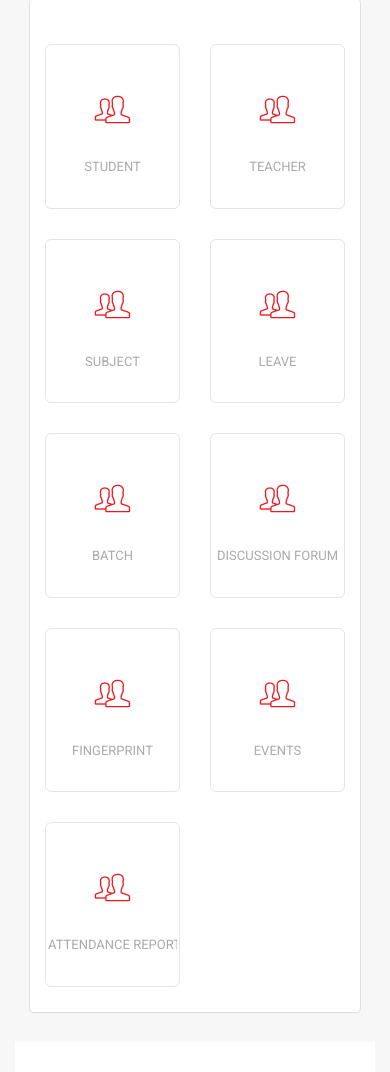
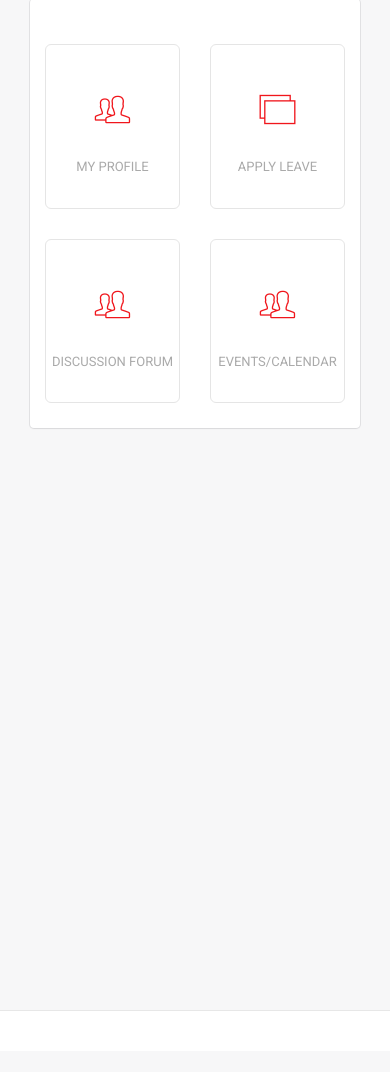
Before and after one commit to manjuthampi/attendance_system, a PHP site: page /dashboard.php?status=1 in a window 390 px wide. Shown: the part 92-1164 px from the top of the page. Run offline with PHP 8.4, Linux system fonts and the light colour scheme; the visitor is signed in with stand-in values (Sample User, id 1); some libraries are stand-ins or nearby versions; grey boxes are pictures that could not be loaded.

Commit message:
Add files via upload

```diff
--- a/common/menu.php
+++ b/common/menu.php
@@ -3,7 +3,7 @@ session_start();
 
 if($_SESSION['type']=="")
 {
-	header("location:../login/login.php");
+header("location:../../admin/login/login.php");
 }
 
 $title="";
@@ -67,28 +67,20 @@ $title="";
             <ul class="nav">
 
 
-                 <li>
+          <li>
                     <a href="../dashboard/dashboard.php">
                         <i class="pe-7s-home"></i>
                         <p>Home </p>
                     </a>
                 </li>
-                <!-- <li>
-                    <a href="../station/select.php">
-                        <i class="pe-7s-news-paper"></i>
-                        <p>Station </p>
-                    </a>
-                </li>
 
 
                  <li>
-                    <a href="../offer/select.php">
-                        <i class="pe-7s-news-paper"></i>
-                        <p>Offer </p>
+                    <a href="../apply leave/select.php">
+                        <i class="pe-7s-way"></i>
+                        <p>Apply Leave </p>
                     </a>
                 </li>
-
-                -->
 
 
 
--- a/dashboard/dashboard.php
+++ b/dashboard/dashboard.php
@@ -6,7 +6,7 @@ if ($status == "logout")
     session_start();
     session_unset();
     session_destroy();
-	header("location:../login/login.php");
+	header("location:../../admin/login/login.php");
 }
 ?>
 <?php
@@ -85,57 +85,31 @@ background:#666;
                             <div class="content all-icons">
                                 <div class="row">
 
+                                 <div class="font-icon-list col-lg-2 col-md-3 col-sm-4 col-xs-6 col-xs-6">
+                                <a href="../my profile/select.php">    <div class="font-icon-detail"><i class="pe-7s-users"></i>
+                                      <input type="text" value="MY PROFILE">
+                                    </div></a></div>
+
                                   <div class="font-icon-list col-lg-2 col-md-3 col-sm-4 col-xs-6 col-xs-6">
-                                <a href="../student/select.php">    <div class="font-icon-detail"><i class="pe-7s-users"></i>
-                                      <input type="text" value="STUDENT">
+                                <a href="../apply leave/select.php">    <div class="font-icon-detail"><i class="pe-7s-photo-gallery"></i>
+                                      <input type="text" value="APPLY LEAVE">
                                     </div></a>
                                   </div>
 
-                                  <div class="font-icon-list col-lg-2 col-md-3 col-sm-4 col-xs-6 col-xs-6">
-                                <a href="../teacher/select.php">    <div class="font-icon-detail"><i class="pe-7s-users"></i>
-                                      <input type="text" value="TEACHER">
-                                    </div></a>
-                                  </div>
-
-
-
-                                  <div class="font-icon-list col-lg-2 col-md-3 col-sm-4 col-xs-6 col-xs-6">
-                                <a href="../subject/select.php">    <div class="font-icon-detail"><i class="pe-7s-users"></i>
-                                      <input type="text" value="SUBJECT">
-                                    </div></a></div>
-
-                                   <div class="font-icon-list col-lg-2 col-md-3 col-sm-4 col-xs-6 col-xs-6">
-                                <a href="../leave/select.php">    <div class="font-icon-detail"><i class="pe-7s-users"></i>
-                                      <input type="text" value="LEAVE">
-                                    </div></a>
+                                        <div class="font-icon-list col-lg-2 col-md-3 col-sm-4 col-xs-6 col-xs-6">
+                                <a href="../discussion forum/select.php">    <div class="font-icon-detail"><i class="pe-7s-users"></i>
+                                      <input type="text" value="DISCUSSION FORUM"></div></a>
                                   </div>
 
                                    <div class="font-icon-list col-lg-2 col-md-3 col-sm-4 col-xs-6 col-xs-6">
-                                <a href="../batch/select.php">    <div class="font-icon-detail"><i class="pe-7s-users"></i>
-                                      <input type="text" value="BATCH">
-                                    </div></a>
-                                  </div>
-                                        <div class="font-icon-list col-lg-2 col-md-3 col-sm-4 col-xs-6 col-xs-6">
-                                <a href="../leave/select.php">    <div class="font-icon-detail"><i class="pe-7s-users"></i>
-                                      <input type="text" value="DISCUSSION FORUM">
-                                    </div></a>
-                                  </div>
-                                  <div class="font-icon-list col-lg-2 col-md-3 col-sm-4 col-xs-6 col-xs-6">
-                                <a href="../fingerprint/select.php">    <div class="font-icon-detail"><i class="pe-7s-users"></i>
-                                      <input type="text" value="FINGERPRINT">
-                                    </div></a>
-                                </div>
-                                <div class="font-icon-list col-lg-2 col-md-3 col-sm-4 col-xs-6 col-xs-6">
-                                <a href="../event/select.php">    <div class="font-icon-detail"><i class="pe-7s-users"></i>
-                                      <input type="text" value="EVENTS">
+                                <a href="../event/index.php">    <div class="font-icon-detail"><i class="pe-7s-users"></i>
+                                      <input type="text" value="EVENTS/CALENDAR">
                                     </div></a>
                                 </div>
 
-<div class="font-icon-list col-lg-2 col-md-3 col-sm-4 col-xs-6 col-xs-6">
-                                <a href="../report/report.php"><div class="font-icon-detail"><i class="pe-7s-users"></i>
-                                      <input type="text" value="ATTENDANCE REPORT">
-                                 </div></a>
                                 </div>
+
+
                             </div>
                         </div>
                     </div>
```
